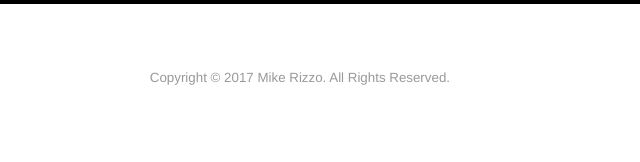
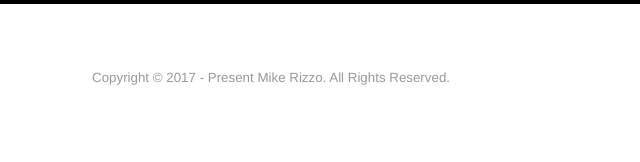
Before and after one commit to rizzomichaelg/BiliBuddy, a plain HTML site: page index.html in a window 1280 px wide. Shown: the part 896-1058 px from the top of the page, 640-1280 px from the left. Drawn offline with Linux system fonts and the light colour scheme.

Commit message:
update copyright

```diff
--- a/index.html
+++ b/index.html
@@ -35,7 +35,7 @@
             </div>
 
             <div class="column right">
-                <small>Copyright © 2017 Mike Rizzo. All Rights Reserved.</small>
+                <small>Copyright © 2017 - Present Mike Rizzo. All Rights Reserved.</small>
             </div>
         </div>
     </section>
```
